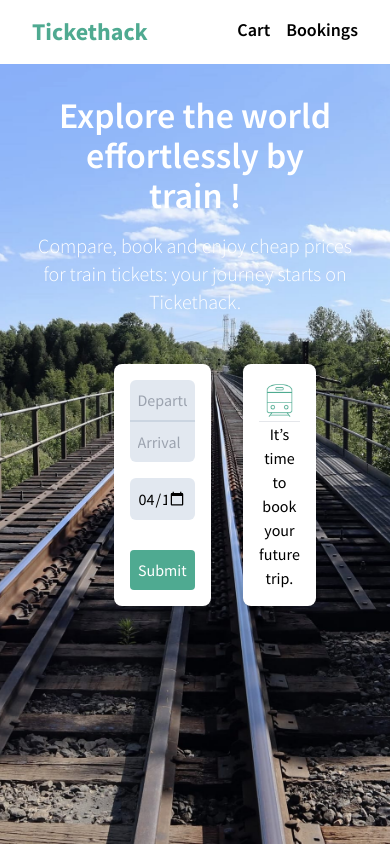
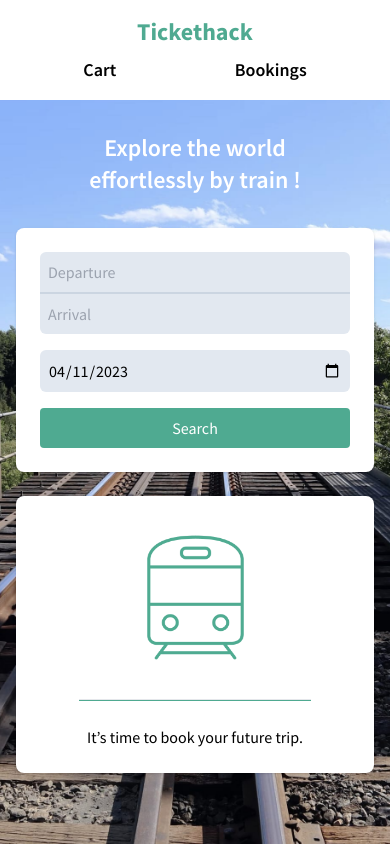
Before and after one commit to Ydelyn/tickethack-frontend, a plain HTML site: page index.html in a window 390 px wide. Drawn offline with nearby package versions, Linux system fonts and the light colour scheme.

Commit message:
commit all .html

```diff
--- a/index.html
+++ b/index.html
@@ -14,36 +14,37 @@
 </head>
 
 <body class="bg-[url('./img/background.jpg')] bg-cover h-screen bg-no-repeat bg-center font-['Source_Sans_Pro']">
-    <header class="bg-white flex justify-between py-4 px-8">
+    <header class="bg-white md:flex md:justify-between py-4 px-8 text-center">
         <a href="index.html"><h1 class="text-[#4FAA91] font-bold text-2xl">Tickethack</h1></a>
         <nav>
-            <ul class="flex">
+            <ul class="flex justify-around mt-2 md:mt-0">
                 <a href="cart.html"><li class="mr-2 font-semibold text-lg">Cart</li></a>
                 <a href="booking.html"><li class="ml-2 font-semibold text-lg">Bookings</li></a>
             </ul>
         </nav>
     </header>
-    <main>
+    <main class="h-3/4">
         <div id="titles" class="text-center m-8">
-            <h2 class="text-white font-semibold text-4xl m-4">Explore the world effortlessly by train !</h2>
-            <p class="text-white text-xl font-light">Compare, book and enjoy cheap prices for train tickets: your journey starts on Tickethack.</p>
+            <h2 class="text-white font-semibold md:text-4xl text-2xl m-4">Explore the world effortlessly by train !</h2>
+            <p class="text-white text-xl font-light hidden md:block">Compare, book and enjoy cheap prices for train tickets: your journey starts on Tickethack.</p>
         </div>
-        <div class="flex justify-between w-1/2 m-auto">
-            <div id="search" class="bg-white m-4 shadow p-4  rounded-lg w-1/2">
+        <div class="lg:flex lg:justify-between lg:w-3/4 m-auto">
+            <div id="search" class="bg-white lg:m-6 shadow p-6 rounded-lg md:w-3/4 md:mx-auto mx-4 my-6">
                 <form action="" method="get" class="h-full relative">
                     <input type="text" class="bg-slate-200 w-full p-2 rounded-t-md border-b-2 border-solid border-slate-300" id="input-departure" placeholder="Departure">
                     <input type="text" class="bg-slate-200 w-full p-2 rounded-b-md" id="input-arrival" placeholder="Arrival">
                     <input type="date" class="bg-slate-200 w-full p-2 rounded-md mt-4" value="2023-04-11" id="input-date">
-                    <input type="submit" class="w-full p-2 rounded text-white bg-[#4FAA91] absolute bottom-0 left-0" id="input-submit">
+                    <input type="button" value="Search" class="w-full p-2 mt-4 rounded text-white bg-[#4FAA91] lg:absolute lg:bottom-0 lg:left-0" id="input-submit">
                 </form>
             </div>
-            <div id="result" class="bg-white m-4 shadow p-4 text-center rounded-lg w-1/2">
-                <img src="./img/train.png" alt="Image de train">
-                <hr>
-                <p>It’s time to book your future trip.</p>
+            <div id="result" class="bg-white lg:m-6 shadow p-6 text-center rounded-lg md:w-3/4 md:mx-auto mx-4 my-6">
+                <img src="./img/train.png" alt="Image de train" class="m-auto w-1/2">
+                <hr class="w-3/4 mx-auto my-6 h-0.5 bg-[#4FAA91]">
+                <p class="">It’s time to book your future trip.</p>
             </div>
         </div>
     </main>
+    <script src="script.js"></script>
 </body>
 
 </html>
```
Also changed, not shown: booking.html (+35 -0 lines), cart.html (+35 -0 lines).
